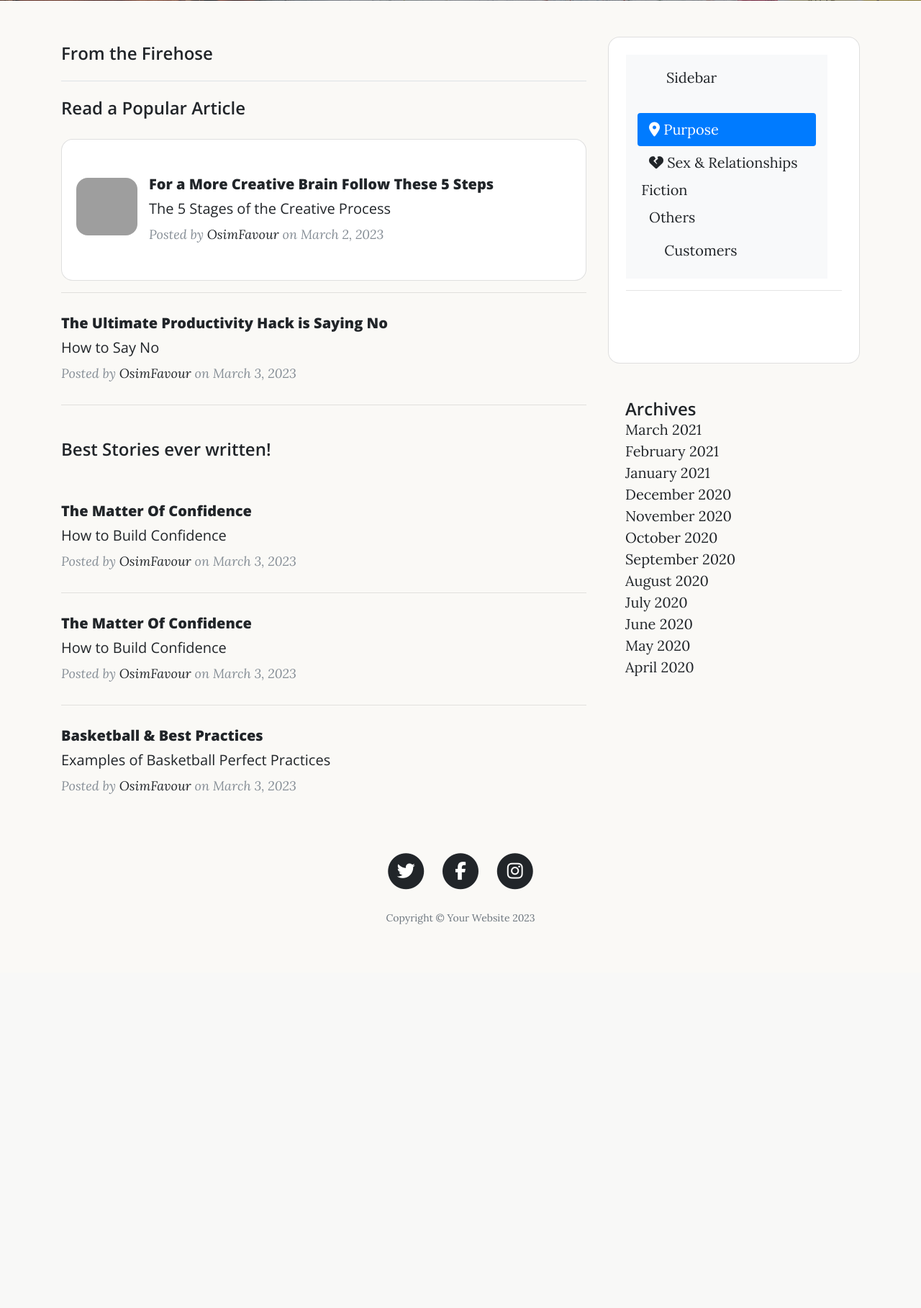
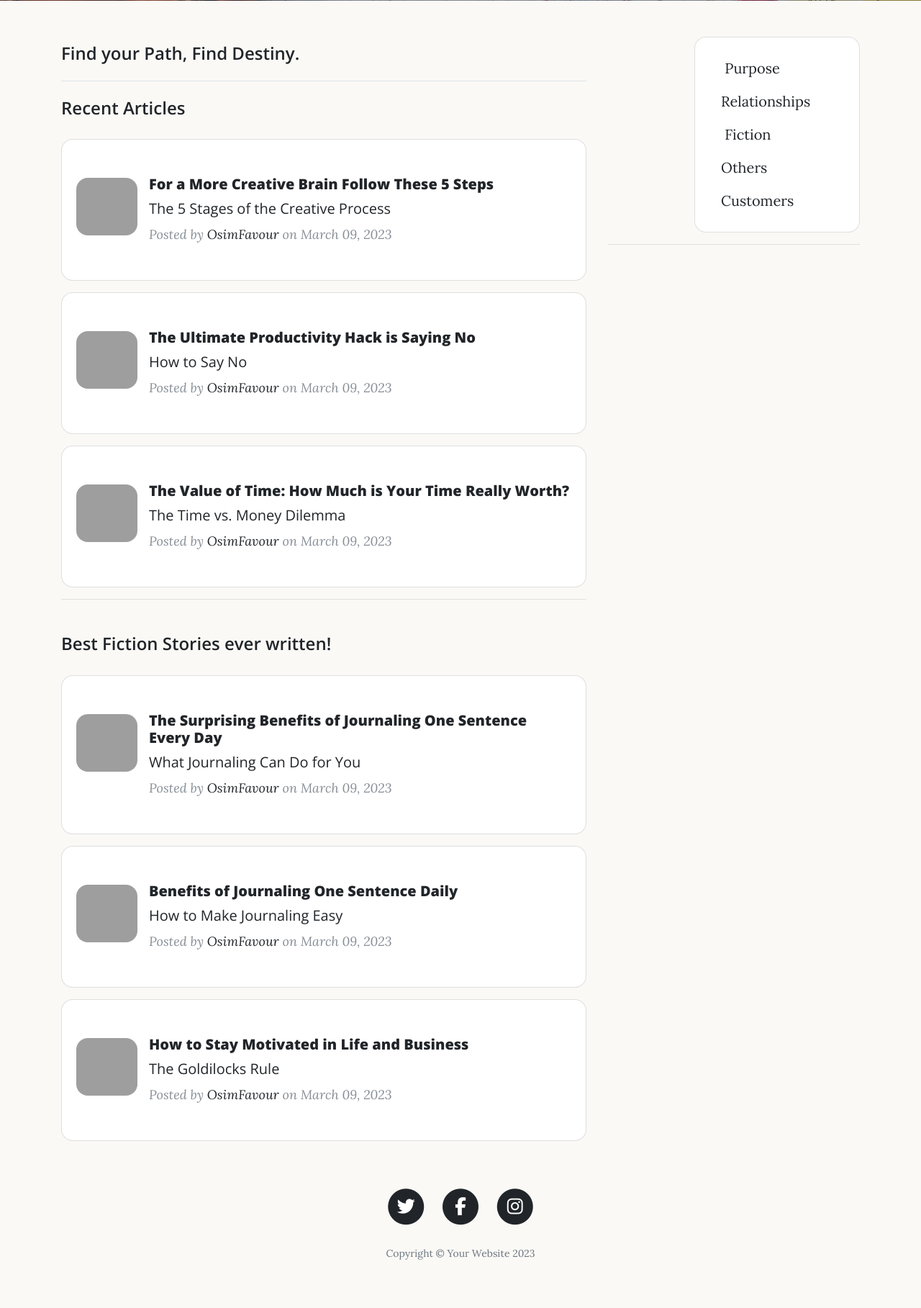
Before and after one commit to OsimFavour/pathfinder.org, a Flask app: template templates/about.html in a window 1280 px wide. Shown: the part 531-2348 px from the top of the page at 72% size. Before the commit the page ends 1815 px from the top, so only its background shows below. Run offline with Flask 2, Linux system fonts and the light colour scheme; the template is opened without the code that fills it: values that come from a table or form of the project are taken from there, others are empty; some libraries are stand-ins or nearby versions; some web fonts are replaced; grey boxes are pictures that could not be loaded.

Commit message:
About Page Modified

```diff
--- a/templates/about.html
+++ b/templates/about.html
@@ -37,153 +37,99 @@
   <div class="row g-5">
       <div class="col-md-8">
         <h2 class="pb-4 mb-4 border-bottom about-heading">
-          From the Firehose
+          Find your Path, Find Destiny.
         </h2>
 
         <article class="blog-post">
-          <h3 class="about-heading">Read a Popular Article</h3>
+          <h3 class="about-heading">Recent Articles</h3>
           <br>
-
+          {% for post in all_posts[:3] %}
             <div class="card mb-3 card-body" style="border-radius: 1rem;">
               <div class="media">
-              <img class="align-self-start mr-3 rounded-3" src="https://images.unsplash.com/photo-1483232539664-d89822fb5d3e?ixlib=rb-4.0.3&ixid=MnwxMjA3fDB8MHxzZWFyY2h8Mnx8cGhvdG8lMjBiYWNrZ3JvdW5kfGVufDB8fDB8fA%3D%3D&auto=format&fit=crop&w=500&q=60" alt="Generic placeholder image">
+                <img class='align-self-start mr-3 rounded-3' src="{{post.img_url}}" alt="Generic placeholder image">
                   <div class="post-preview">
-                  <a href="#">
+                    <a href="{{ url_for('show_post', post_id=post.id) }}">
                       <h2 class="about-title post-title">
-                      For a More Creative Brain Follow These 5 Steps
+                        {{post.title}}
                       </h2>
                       <h3 class="about-subtitle post-subtitle">
-                      The 5 Stages of the Creative Process
+                        {{post.subtitle}}
                       </h3>
                     </a>
                     <p class="post-meta">Posted by
 
-                    <a href="#">OsimFavour</a>
-                    on March 2, 2023
+                      <a href="#">{{post.author.name}}</a>
+                      on {{post.date.strftime("%B %d, %Y")}}
 
                     </p>
                   </div>
               </div>
             </div>
+          {% endfor %}
 
-          <hr class="hr-inner">
+          <hr>
+          <h2 class="mt-5 about-heading">Best Fiction Stories ever written!</h2>
+          <br>
+
+          {% for post in all_posts[5:8] %}
+            <div class="card mb-3 card-body" style="border-radius: 1rem;">
+              <div class="media">
+                <img class='align-self-start mr-3 rounded-3' src="{{post.img_url}}" alt="Generic placeholder image">
                   <div class="post-preview">
-            <a href="#">
+                    <a href="{{ url_for('show_post', post_id=post.id) }}">
                       <h2 class="about-title post-title">
-                The Ultimate Productivity Hack is Saying No
+                        {{post.title}}
                       </h2>
                       <h3 class="about-subtitle post-subtitle">
-                How to Say No
+                        {{post.subtitle}}
                       </h3>
                     </a>
                     <p class="post-meta">Posted by
 
-              <a href="#">OsimFavour</a>
-              on March 3, 2023
+                      <a href="#">{{post.author.name}}</a>
+                      on {{post.date.strftime("%B %d, %Y")}}
 
                     </p>
                   </div>
-          <hr>
-          <h2 class="mt-5 about-heading">Best Stories ever written!</h2>
-          <br>
-
-          <div class="post-preview">
-            <a href="#">
-              <h2 class="about-title post-title">
-                The Matter Of Confidence
-              </h2>
-              <h3 class="about-subtitle post-subtitle">
-                How to Build Confidence
-              </h3>
-            </a>
-            <p class="post-meta">Posted by
-
-              <a href="#">OsimFavour</a>
-              on March 3, 2023
-
-            </p>
               </div>
-          <hr class="hr-inner">
-
-          <div class="post-preview">
-            <a href="#">
-              <h2 class="about-title">
-                The Matter Of Confidence
-              </h2>
-              <h3 class="about-subtitle post-subtitle">
-                How to Build Confidence
-              </h3>
-            </a>
-            <p class="post-meta">Posted by
-
-              <a href="#">OsimFavour</a>
-              on March 3, 2023
-
-            </p>
             </div>
-          <hr class="hr-inner">
-
-          <div class="post-preview">
-            <a href="#">
-              <h2 class="about-title post-title">
-                Basketball & Best Practices
-              </h2>
-              <h3 class="about-subtitle post-subtitle">
-                Examples of Basketball Perfect Practices
-              </h3>
-            </a>
-            <p class="post-meta">Posted by
-
-              <a href="#">OsimFavour</a>
-              on March 3, 2023
-
-            </p>
-          </div>
-
+          {% endfor %}
 
 
       </div>
 
       <div class="col-md-4">
         <div class="position-sticky" style="top: 2rem;">
-          <div class="p-4 mb-3 card card-body rounded" style="border-radius: 1rem !important;">
-              <div class="d-flex flex-column flex-shrink-0 p-3 bg-light" style="width: 280px;">
-                <a href="/" class="d-flex align-items-center mb-3 mb-md-0 me-md-auto link-dark text-decoration-none">
-                  <svg class="bi pe-none me-2" width="40" height="32"><use xlink:href="#bootstrap"/></svg>
-                  <span class="fs-4">Sidebar</span>
-                </a>
-                <hr>
+          <div class="card card-body rounded space-bar" style="border-radius: 1rem !important;">
                 <ul class="nav nav-pills flex-column mb-auto">
                   <li class="nav-item">
-                    <a href="#" class="nav-link active" aria-current="page">
-                      <i class="fa-solid fa-location-dot"></i>
-                      <!-- <svg class="bi pe-none me-2" width="16" height="16"><use xlink:href="#home"/></svg> -->
+                    <a href="#" class="nav-link post-subtitle" aria-current="page">
+                      <i class="fas fa-rectangle-landscape"></i>
+                      <!-- <i class="fa-solid fa-location-dot"></i> -->
                       Purpose
+
                     </a>
                   </li>
                   <li>
                     <a href="#" class="nav-link link-dark">
-                      <i class="fa-solid fa-heart-crack"></i>
-                      <!-- <svg class="bi pe-none me-2" width="16" height="16"><use xlink:href="#speedometer2"/></svg> -->
-                      Sex & Relationships
+                      <!-- <i class="fa-solid fa-heart-crack"></i> -->
+                      Relationships
                     </a>
                   </li>
                   <li>
+                    <a href="#" class="nav-link link-dark">
                     <i class="fa-solid fa-face-hand-peeking"></i>
-                      <!-- <svg class="bi pe-none me-2" width="16" height="16"><use xlink:href="#home"/></svg> -->
                       Fiction
                     </a>
                   </li>
                   <li>
                     <a href="#" class="nav-link link-dark">
-                      <!-- <svg class="bi pe-none me-2" width="16" height="16"><use xlink:href="#grid"/></svg> -->
                       <i class="fa-duotone fa-thought-bubble"></i>
                       Others
                     </a>
                   </li>
                   <li>
                     <a href="#" class="nav-link link-dark">
-                      <svg class="bi pe-none me-2" width="16" height="16"><use xlink:href="#people-circle"/></svg>
                       Customers
                     </a>
                   </li>
@@ -191,24 +137,6 @@
               </div>
                 <hr>
             </p>
-          </div>
-
-          <div class="p-4">
-            <h4 class="fst-italic about-heading">Archives</h4>
-            <ol class="list-unstyled mb-0">
-              <li><a href="#">March 2021</a></li>
-              <li><a href="#">February 2021</a></li>
-              <li><a href="#">January 2021</a></li>
-              <li><a href="#">December 2020</a></li>
-              <li><a href="#">November 2020</a></li>
-              <li><a href="#">October 2020</a></li>
-              <li><a href="#">September 2020</a></li>
-              <li><a href="#">August 2020</a></li>
-              <li><a href="#">July 2020</a></li>
-              <li><a href="#">June 2020</a></li>
-              <li><a href="#">May 2020</a></li>
-              <li><a href="#">April 2020</a></li>
-            </ol>
           </div>
 
         </div>
```
Lines whose indentation alone changed are shown as unchanged.
